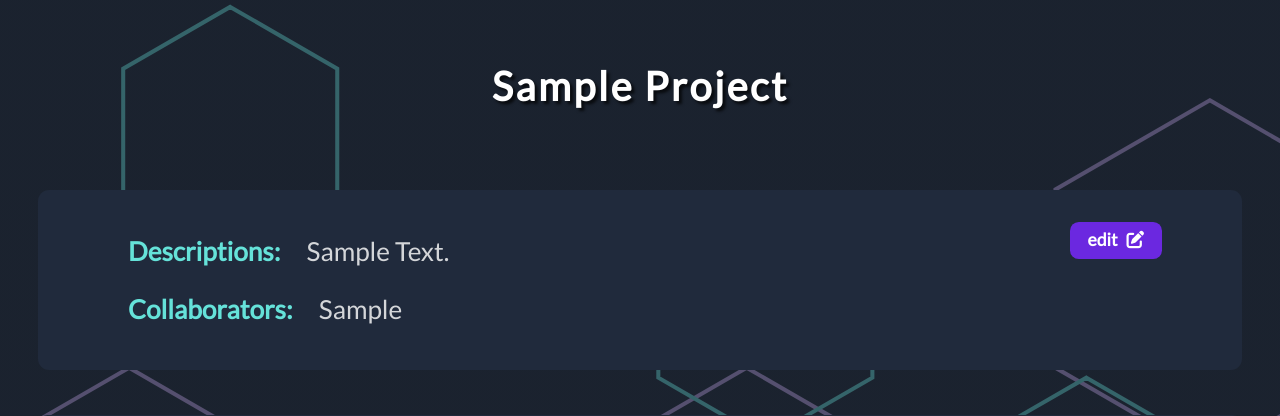
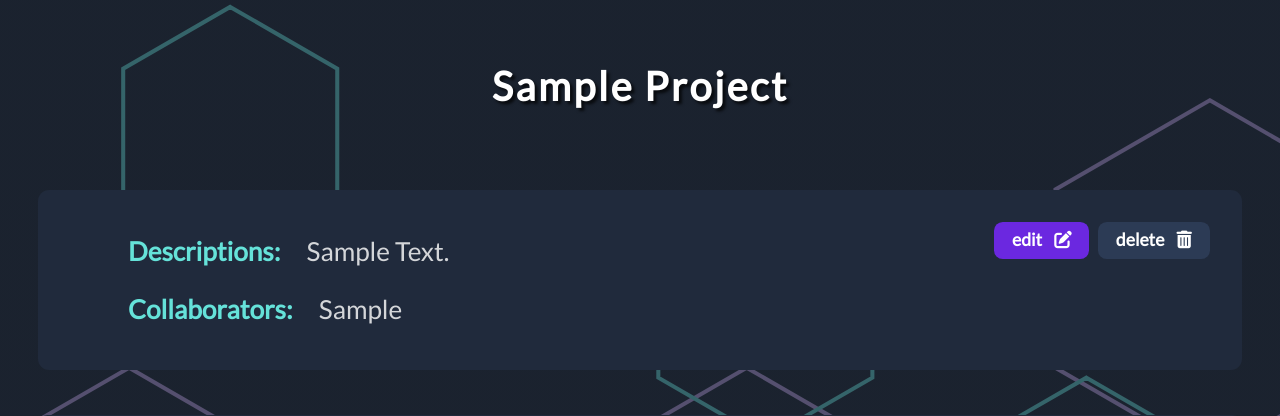
Before and after one commit to IuliiaKonovalova/issue_tracker, a Django app: page /projects/1/1/ in a window 1280 px wide. Shown: the part 162-578 px from the top of the page. Run offline with Django 3.2, Linux system fonts and the light colour scheme; a user stored in the database is signed in; tables that the repository leaves empty hold one stand-in row (values such as "Sample post"); some libraries are stand-ins or nearby versions.

Commit message:
Add delete button to project template

```diff
--- a/projects/templates/projects/project_detail.html
+++ b/projects/templates/projects/project_detail.html
@@ -19,11 +19,17 @@
   <h2 class="project__title">{{ project.title }}</h2>
   {% if user.id == project.created_by.id or user in project.collaborators.all %}
   <section class="project__header">
+    <div class="project__edit">
       <a href="{% url 'edit_project' created_by=project.created_by project_id=project.id %}"
-      class="project__edit btn__project--edit">
+        class=" btn__project--edit">
         Edit
         <i class="fas fa-edit"></i>
       </a>
+      <a href="#" class="btn__project--delete">
+        Delete
+        <i class="fas fa-trash-alt"></i>
+      </a>
+    </div>
     <h3 class="project__header--descriptions project__header--first">
       <span>Descriptions: </span>
       {{ project.description }}
@@ -59,7 +65,7 @@
           <div class="project__issue" data-issue-status=0>
             {% for issue_to_do in issues_to_do %}
             <a href="{% url 'issue_detail' created_by=project.created_by project_id=project.id issue_id=issue_to_do.id %}"
-              class="issue__container" data-issue-id="{{ issue_to_do.id }}" >
+              class="issue__container" data-issue-id="{{ issue_to_do.id }}">
               <div class="issue">
                 <div class="issue__content">
                   {% if issue_to_do.priority == 0 %}
@@ -317,7 +323,7 @@
     },
     zIndex: 100,
 
-        start: function(event, ui) {
+    start: function (event, ui) {
       ui.helper.width($(this).width());
       ui.helper.height($(this).height());
     }
@@ -326,7 +332,7 @@
     accept: '.issue__container',
     hoverClass: 'hovered',
 
-        drop: function(event, ui) {
+    drop: function (event, ui) {
       $(this).append(ui.draggable);
       let issue_id = ui.draggable.attr('data-issue-id');
       let issue_status = $(this).attr('data-issue-status');
@@ -339,7 +345,7 @@
           issue_status: issue_status,
           csrfmiddlewaretoken: '{{ csrf_token }}'
         },
-            success: function(data) {
+        success: function (data) {
           console.log(data);
         }
       });
--- a/static/css/base.css
+++ b/static/css/base.css
@@ -900,7 +900,8 @@ body {
 .btn__comment--edit,
 .btn__comment--add,
 .btn__project--edit,
-.btn__profile--edit {
+.btn__profile--edit,
+.btn__project--delete {
   padding: 0.4em 1em 0.5em 1em;
   background-color: var(--clr-accent--800);
   border-radius: var(--br);
@@ -909,6 +910,15 @@ body {
   text-transform: lowercase;
   font-size: 1.1rem;
   transition: background-color 150ms ease-in-out;
+}
+
+.btn__project--delete {
+  background-color: #2c3b55;
+  margin-left: 0.5em;
+}
+
+.btn__project--delete:hover {
+  background-color: #263041;
 }
 
 .btn__issue--add:hover,
@@ -1201,10 +1211,6 @@ body {
   top: 2rem;
   display: flex;
   align-items: center;
-}
-
-.project__edit {
-  right: 5rem;
 }
 
 .issue__edit i,
```
Also changed, not shown: profiles/templates/profiles/user_profile.html (+10 -8 lines). Lines whose indentation alone changed are shown as unchanged.
